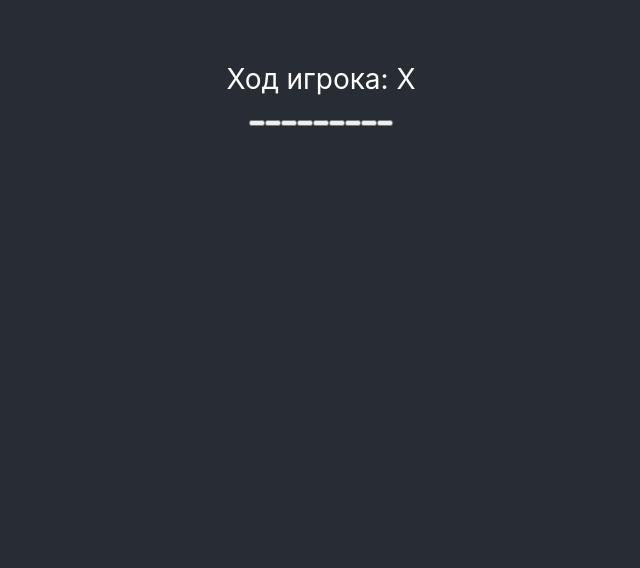
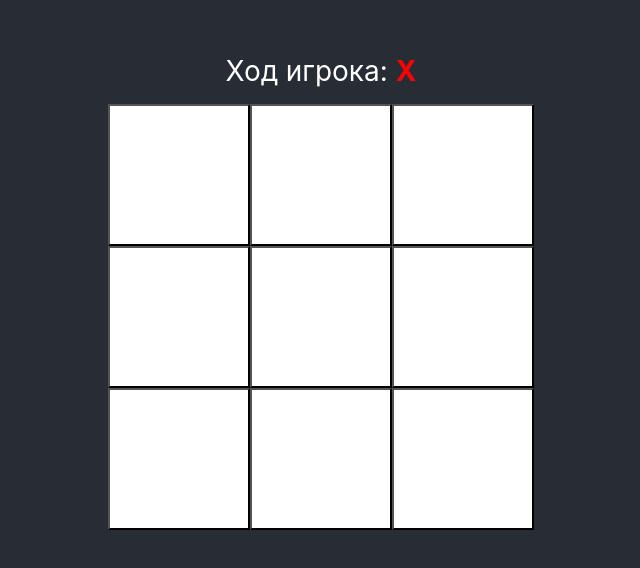
Before and after one commit to alexander2555/reactjs-learning-project, a React (Vite) app in the folder react-components-composition-task/: page / in a window 1280 px wide. Shown: the part 108-676 px from the top of the page, without its empty margins (319-959 px from the left). Built offline with nearby package versions, Linux system fonts and the light colour scheme.

Commit message:
chore: Верстка шаблонов компонентов

```diff
--- a/react-components-composition-task/src/components/Field/Field.module.css
+++ b/react-components-composition-task/src/components/Field/Field.module.css
@@ -3,4 +3,24 @@
   width: var(--field-size);
   max-width: 100%;
   max-height: 100%;
+
+  display: flex;
+  flex-wrap: wrap;
 }
+
+.cell {
+  display: block;
+  aspect-ratio: 1;
+  width: 33.33%;
+  background-color: white;
+
+  font-family: inherit;
+  font-size: calc(var(--field-size) / 3 - 2rem);
+
+  cursor: pointer;
+}
+.cell:disabled {
+  background-color: white;
+
+  cursor: not-allowed;
+}
--- a/react-components-composition-task/src/components/Field/FieldLayout.jsx
+++ b/react-components-composition-task/src/components/Field/FieldLayout.jsx
@@ -14,6 +14,8 @@ export const FieldLayout = ({ field, currentPlayer, setGameState }) => {
       {field.map((row, i) =>
         row.map((cell, j) => (
           <button
+            style={{ color: field[i][j] === 'X' ? 'red' : 'blue' }}
+            className={styles.cell}
             onClick={() => cellClick(i, j)}
             key={i * 10 + j}
             disabled={field[i][j].length}
--- /dev/null
+++ b/react-components-composition-task/src/components/Info/Info.module.css
@@ -0,0 +1,3 @@
+.info {
+  margin-bottom: 1rem;
+}
--- a/react-components-composition-task/src/components/Info/InfoLayout.jsx
+++ b/react-components-composition-task/src/components/Info/InfoLayout.jsx
@@ -1,7 +1,12 @@
+import styles from './Info.module.css'
+
 export const InfoLayout = ({ currentPlayer }) => {
   return (
-    <span>
-      {`Ход игрока: ${currentPlayer}`}
-    </span>
+    <div className={styles.info}>
+      Ход игрока:&nbsp;
+      <strong style={{ color: currentPlayer === 'X' ? 'red' : 'blue' }}>
+        {currentPlayer}
+      </strong>
+    </div>
   )
 }
--- a/react-components-composition-task/src/index.css
+++ b/react-components-composition-task/src/index.css
@@ -1,13 +1,10 @@
 body {
   margin: 0;
-  font-family: -apple-system, BlinkMacSystemFont, 'Segoe UI', 'Roboto', 'Oxygen',
-    'Ubuntu', 'Cantarell', 'Fira Sans', 'Droid Sans', 'Helvetica Neue',
-    sans-serif;
+  font-family: -apple-system, sans-serif;
   -webkit-font-smoothing: antialiased;
   -moz-osx-font-smoothing: grayscale;
 }
 
 code {
-  font-family: source-code-pro, Menlo, Monaco, Consolas, 'Courier New',
-    monospace;
+  font-family: source-code-pro, Menlo, Monaco, Consolas, 'Courier New', monospace;
 }
```
Also changed, not shown: react-components-composition-task/src/components/Field/Field.jsx (+2 -5 lines).
